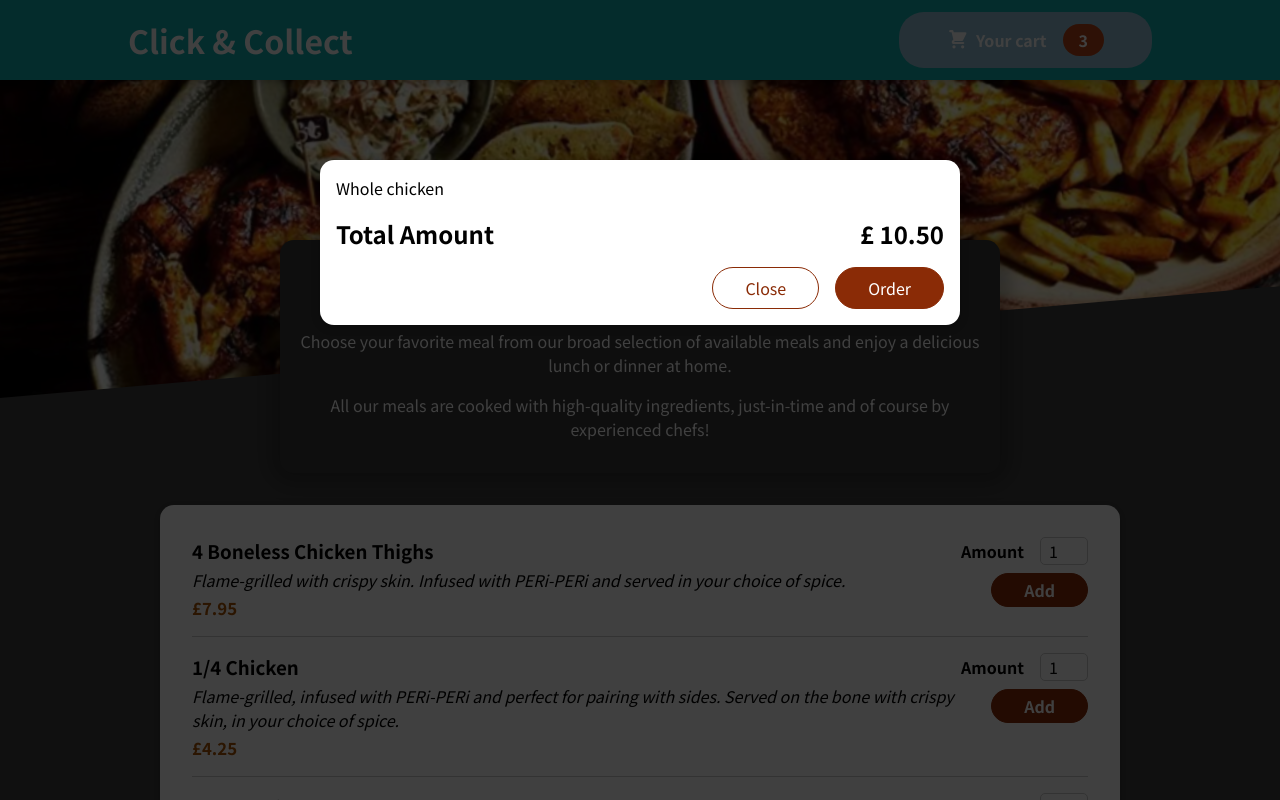
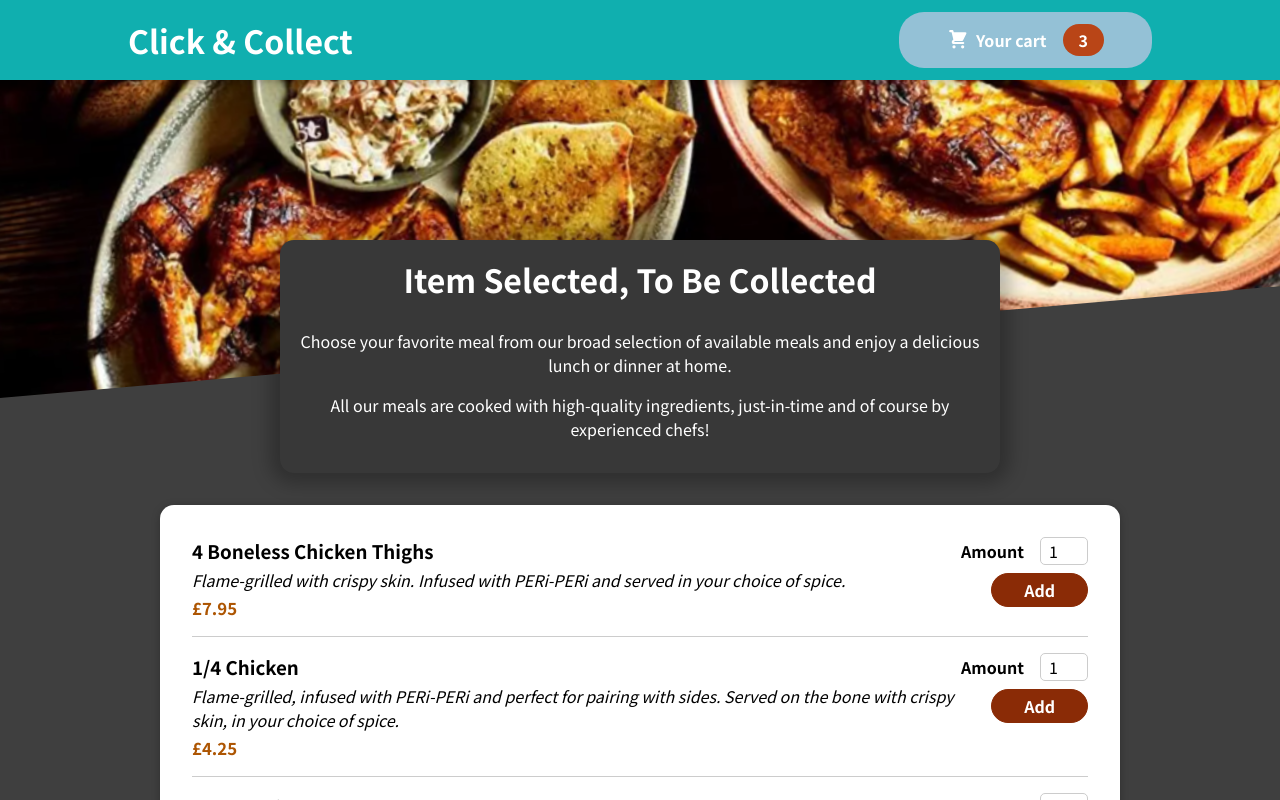
Before and after one commit to simonedif/Order_App, a React (Create React App) app: page / in a window 1280 px wide. Shown: the top 800 px of the page. Built offline with nearby package versions, Linux system fonts and the light colour scheme.

Commit message:
Cart & Modal

```diff
--- a/src/App.js
+++ b/src/App.js
@@ -1,14 +1,24 @@
-import React from "react";
+import React, { useState } from "react";
 
 import Header from "./components/Layout/Header";
 import Meals from './components/Meals/Meals';
 import Cart from './components/Cart/Cart';
 
 function App() {
+  //Managing The Cart Component Dynamic with use State
+  const [cartIsShown, setCartIsShown] = useState(false);
+
+  const showCartHandler = () => {
+    setCartIsShown(true);
+  };
+  const hideCartHandler = () => {
+    setCartIsShown(false);
+  };
+
   return (
   <React.Fragment>
-    <Cart />
-    <Header />
+    {cartIsShown && <Cart onClose={hideCartHandler} />}
+    <Header onShowCart={showCartHandler} />
     <main>
       <Meals />
     </main>
--- a/src/components/Cart/Cart.js
+++ b/src/components/Cart/Cart.js
@@ -27,14 +27,14 @@ const Cart = (props) => {
   );
 
   return (
-    <Modal>
+    <Modal onClose={props.onClose}>
       {cartItem}
       <div className={Style.total}>
         <span>Total Amount</span>
         <span>£ 10.50</span>
       </div>
       <div className={Style.actions}>
-        <button className={Style['button--alt']}>Close</button>
+        <button className={Style['button--alt']} onClick={props.onClose} >Close</button>
         <button className={Style.button}>Order</button>
       </div>
     </Modal>
--- a/src/components/Layout/Header.js
+++ b/src/components/Layout/Header.js
@@ -9,7 +9,7 @@ const Header = (props) => {
     <React.Fragment>
       <header className={classes.header}>
         <h1>Click & Collect</h1>
-        <HeaderCartButton />
+        <HeaderCartButton onClick={props.onShowCart} />
       </header>
       <div className={classes['main-image']}>
         <img src={mealsImage} alt='A table full of delicious food!' />
--- a/src/components/Layout/HeaderCartButton.js
+++ b/src/components/Layout/HeaderCartButton.js
@@ -5,7 +5,7 @@ import CartIcon from '../Cart/CartIcon';
 
 const HeaderCartButton = (props) => {
   return (
-    <button className={style.button}>
+    <button className={style.button} onClick={props.onClick}>
       <span className={style.icon}>
       <CartIcon />
       </span>
--- a/src/components/UI/Input.js
+++ b/src/components/UI/Input.js
@@ -1,4 +1,4 @@
-import React from 'react';
+import React, { useState } from 'react';
 
 import Style from './Input.module.css'
 
--- a/src/components/UI/Modal.js
+++ b/src/components/UI/Modal.js
@@ -5,9 +5,10 @@ import ReactDom from 'react-dom';
 
 import Style from './Modal.module.css';
 
+//passing props to be able to close the screen from anywhere on the page.
 const Backdrop = (props) => {
   return (
-    <div className={Style.backdrop}></div>
+    <div className={Style.backdrop} onClick={props.onClose}></div>
   );
 };
 
@@ -24,7 +25,7 @@ const portalElement = document.getElementById('overlays');
 const Modal = (props) => {
   return (
     <React.Fragment>
-      {ReactDom.createPortal(<Backdrop />, portalElement)}
+      {ReactDom.createPortal(<Backdrop onClose={props.onClose} />, portalElement)}
       {ReactDom.createPortal(<ModalOverlay>{props.children}</ModalOverlay>, portalElement)}
     </React.Fragment>
   );
```
